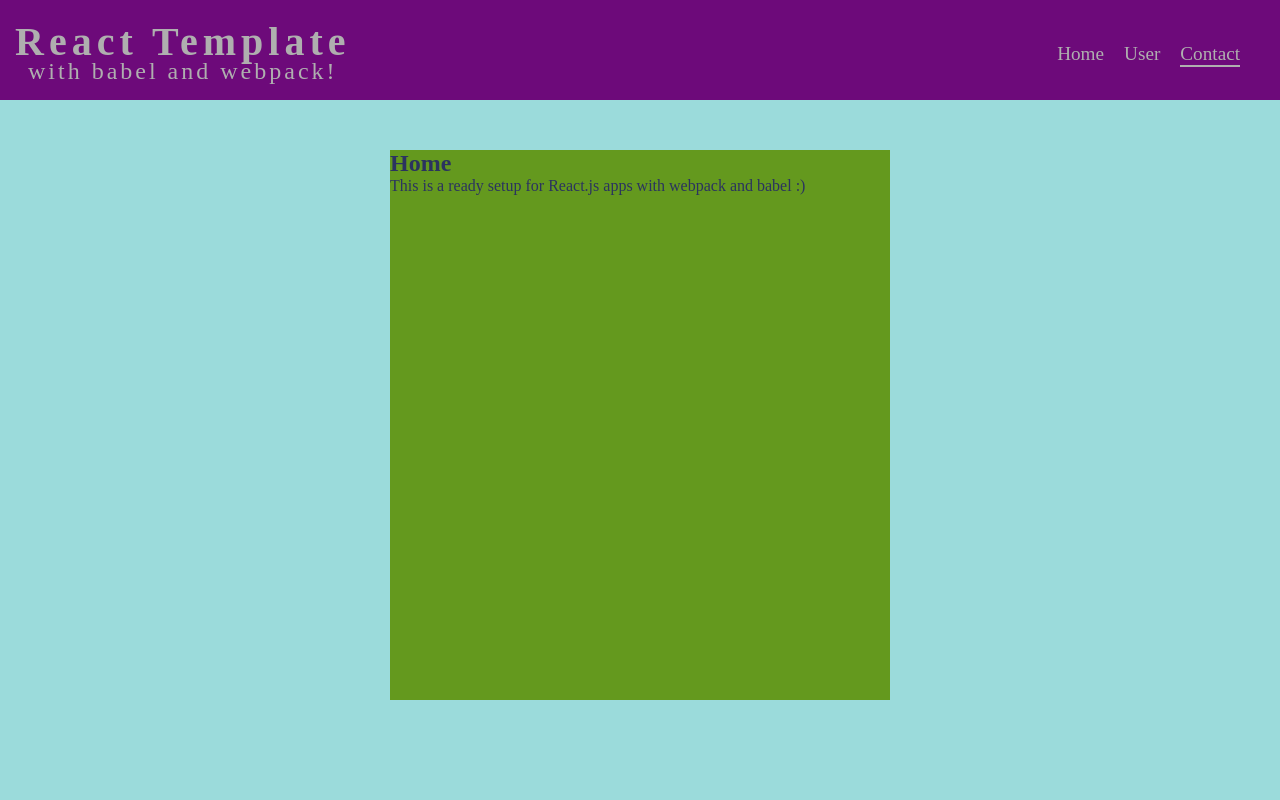
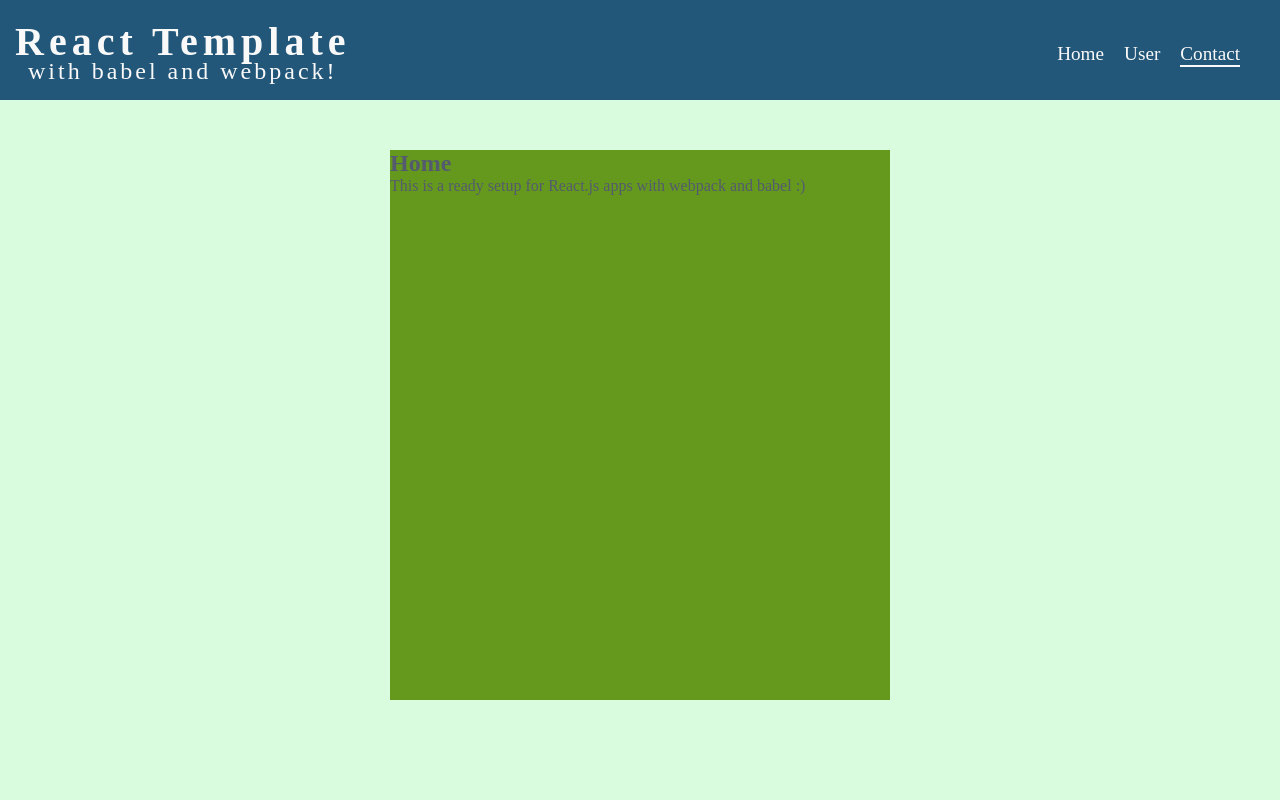
Before and after one commit to AnastasiosArvanitis/react-babel-webpack-setup, a React app: page /Contact in a window 1280 px wide. Shown: the top 800 px of the page. Built offline with nearby package versions, Linux system fonts and the light colour scheme.

Commit message:
Adding global scss variables

```diff
--- a/src/styles/_var.scss
+++ b/src/styles/_var.scss
@@ -1,5 +1,12 @@
 /* All the scss variables should go here */
-$bg-color: rgb(155, 219, 219);
-$text-color: rgb(43, 51, 95);
-$nav-bg-color: rgb(109, 10, 122);
-$nav-text-color: rgb(175, 175, 175);
+$bg-color:#dafcde;
+$text-color: #555b6e;
+
+$nav-bg-color: #22577a;
+$nav-text-color: #faf9f9;
+
+$footer-bg-color: #38a3a5;
+
+$section-bg-color: #8fc0ab;
+
+$text-font: cursive;
```
